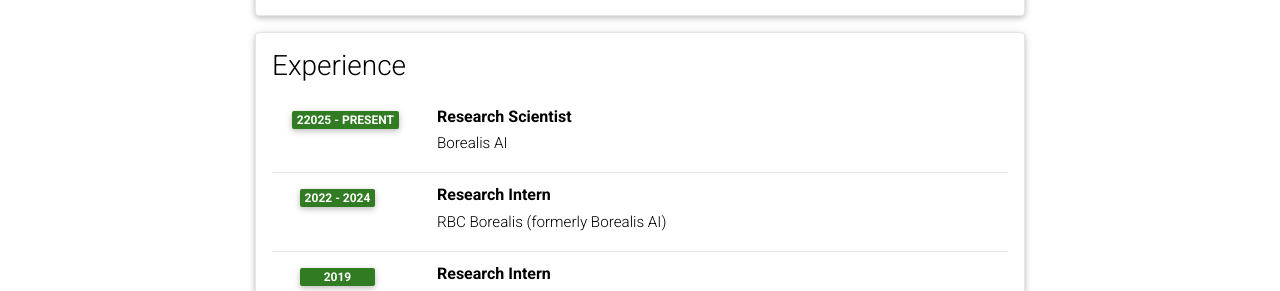
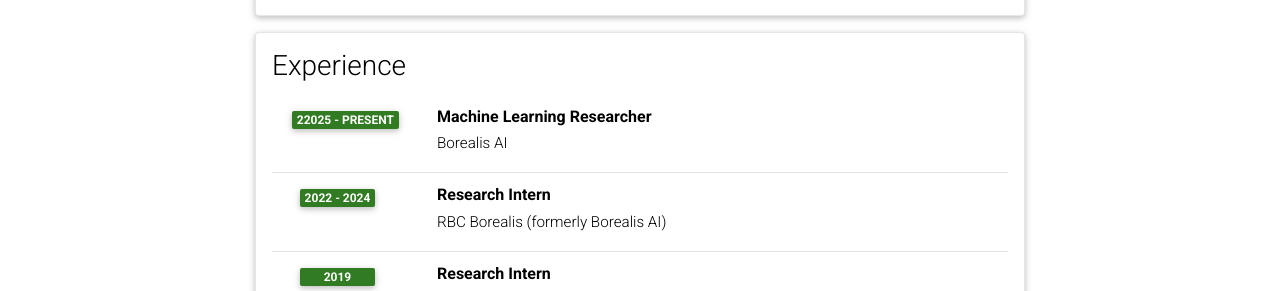
Before and after one commit to leofeng-ca/leofeng-ca.github.io, a Jekyll site: the page built from _pages/cv.md, in a window 1280 px wide and 900 px high. Shown: the part 404-695 px from the top of the window. Built offline with Jekyll 4.4.1, drawn with Linux system fonts in a browser that asks for light colours; comment, search, counter and statistics services are not loaded; a style sheet for code colours, icons or effects is not loaded.

Commit message:
edit name

```diff
--- a/_data/cv.yml
+++ b/_data/cv.yml
@@ -27,7 +27,7 @@
 - title: Experience
   type: time_table
   contents:
-    - title: Research Scientist
+    - title: Machine Learning Researcher
       institution: Borealis AI
       year: 22025 - Present
       description:
```
Also changed, not shown: 1 other file.
